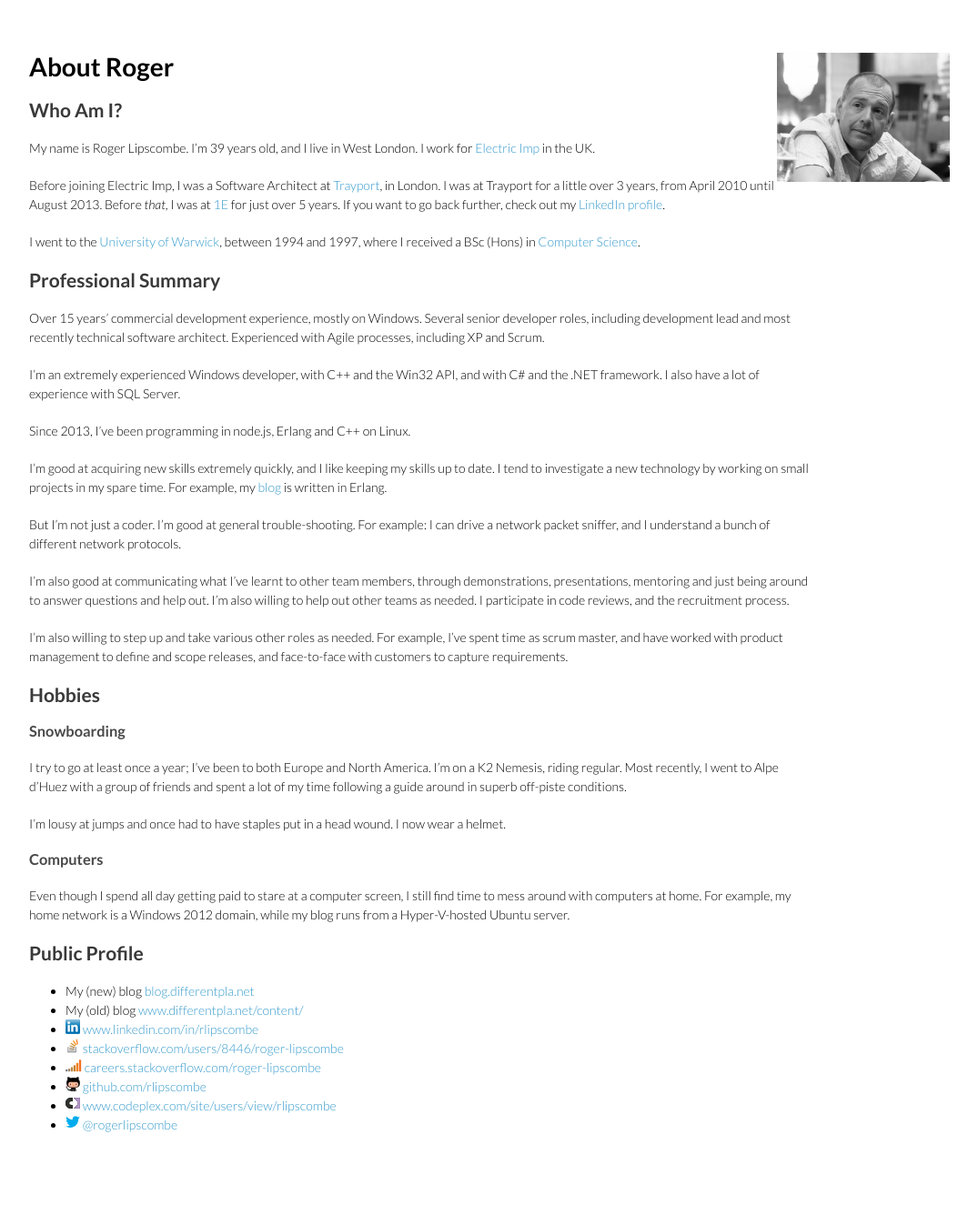
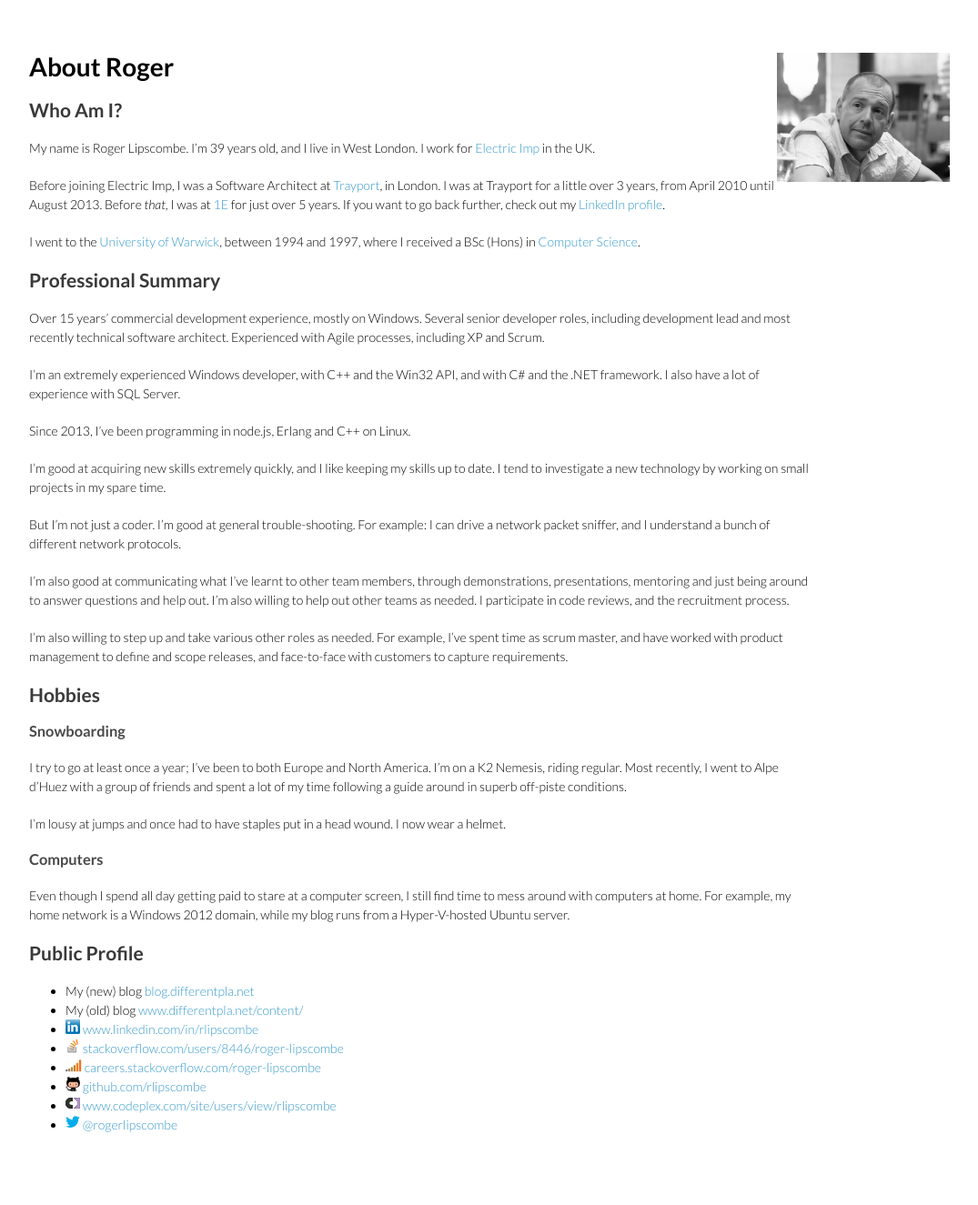
Before and after one commit to rlipscombe/rlipscombe.github.io, a Jekyll site: the page built from index.md, in a window 1280 px wide. Shown: the whole page at 91% size, without its empty margins (178-1253 px from the left). Built offline with Jekyll 4.4.1, drawn with Linux system fonts in a browser that asks for light colours.

Commit message:
No it isn't.

```diff
--- a/index.md
+++ b/index.md
@@ -33,8 +33,7 @@
 
 I'm good at acquiring new skills extremely quickly, and I like keeping my
 skills up to date. I tend to investigate a new technology by working on small
-projects in my spare time. For example, my [blog](http://blog.differentpla.net)
-is written in Erlang.
+projects in my spare time.
 
 But I'm not just a coder. I'm good at general trouble-shooting. For example: I
 can drive a network packet sniffer, and I understand a bunch of different
```
